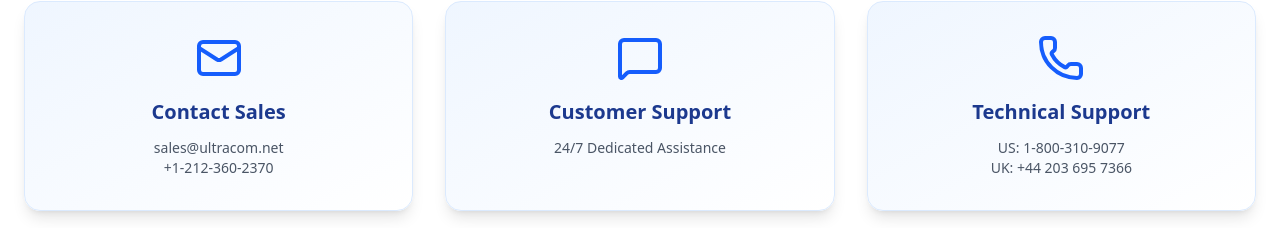
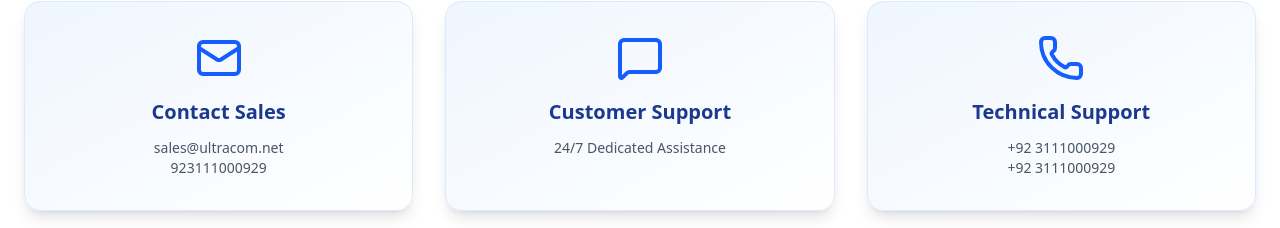
Before and after one commit to rafiajuw/ultracomnetworks, a Next.js app: page /contactus in a window 1280 px wide. Shown: the part 1215-1443 px from the top of the page. Built offline with nearby package versions, Linux system fonts and the light colour scheme.

Commit message:
Ultra-premium redesign: New Navbar + Horizontal Testimonials + Premium Services Carousel (WhalesMark level)

```diff
--- a/src/app/Components/TopBar.tsx
+++ b/src/app/Components/TopBar.tsx
@@ -14,8 +14,8 @@
           <button onClick={() => setOpen(true)} className="underline hover:text-gray-200 transition">
             Schedule a meeting
           </button>
-          <a href="tel:+1-212-360-2370" className="underline hover:text-gray-200 transition">
-            +1-212-360-2370
+          <a href="tel:+92 3111000929" className="underline hover:text-gray-200 transition">
+            +92 3111000929
           </a>
         </div>
       </div>
--- a/src/app/Components/Whatsupbutton.tsx
+++ b/src/app/Components/Whatsupbutton.tsx
@@ -7,7 +7,7 @@
   const [isHovered, setIsHovered] = useState(false);
 
   // Replace with your real number
-  const phoneNumber = "923351305062"; // Format: 92XXXXXXXXXX
+  const phoneNumber = "923111000929"; // Format: 92XXXXXXXXXX
   const message = "Hello UltraCom Networks! I need IT solutions for my business.";
 
   const whatsappUrl = `https://wa.me/${phoneNumber}?text=${encodeURIComponent(message)}`;
--- a/src/app/contactus/page.tsx
+++ b/src/app/contactus/page.tsx
@@ -122,7 +122,7 @@
             <div className="bg-gradient-to-br from-blue-50 to-white p-8 rounded-2xl shadow-lg border border-blue-100 text-center">
               <Mail className="w-12 h-12 text-blue-600 mx-auto mb-4" />
               <h3 className="text-xl font-bold text-blue-900 mb-3">Contact Sales</h3>
-              <p className="text-gray-600 text-sm">sales@ultracom.net<br />+1-212-360-2370</p>
+              <p className="text-gray-600 text-sm">sales@ultracom.net<br />923111000929</p>
             </div>
             <div className="bg-gradient-to-br from-blue-50 to-white p-8 rounded-2xl shadow-lg border border-blue-100 text-center">
               <MessageSquare className="w-12 h-12 text-blue-600 mx-auto mb-4" />
@@ -132,7 +132,7 @@
             <div className="bg-gradient-to-br from-blue-50 to-white p-8 rounded-2xl shadow-lg border border-blue-100 text-center">
               <Phone className="w-12 h-12 text-blue-600 mx-auto mb-4" />
               <h3 className="text-xl font-bold text-blue-900 mb-3">Technical Support</h3>
-              <p className="text-gray-600 text-sm">US: 1-800-310-9077<br />UK: +44 203 695 7366</p>
+              <p className="text-gray-600 text-sm">+92 3111000929<br />+92 3111000929 </p>
             </div>
           </div>
         </div>
```
